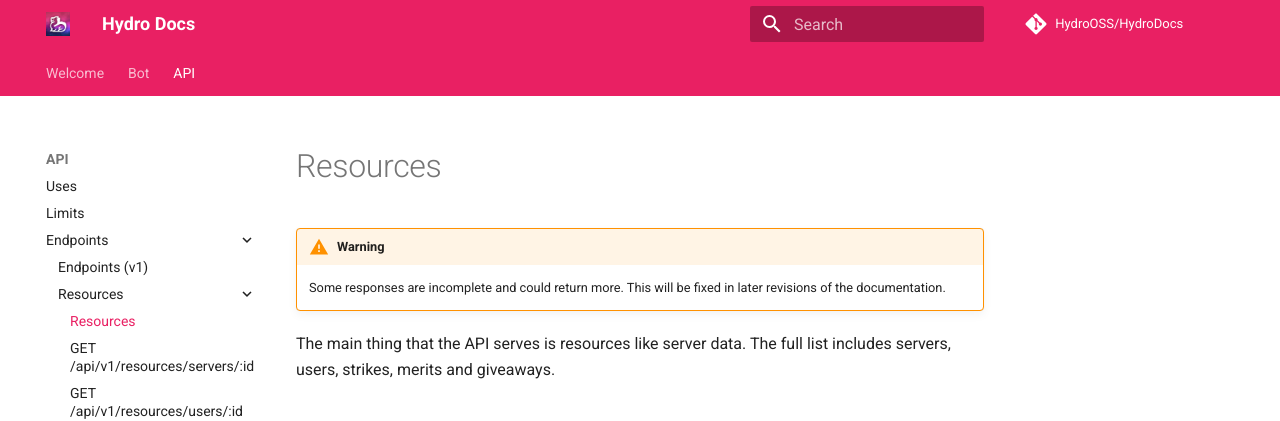
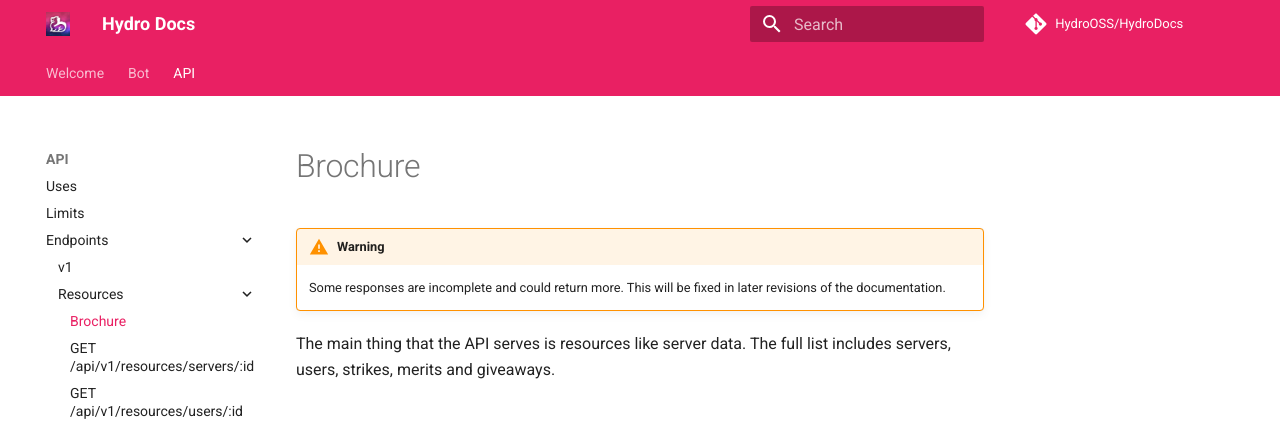
Before and after one commit to HydroOSS/HydroDocs, an MkDocs documentation site: the page built from docs/api/endpoints/resources/index.md, in a window 1280 px wide. Shown: the top 421 px of the page. Built offline with MkDocs 1.6.1 and Material for MkDocs 9.7.7, drawn with Linux system fonts in a browser that asks for light colours; comment, search, counter and statistics services are not loaded.

Commit message:
fix: add better naming for sections

```diff
--- a/docs/api/endpoints/index.md
+++ b/docs/api/endpoints/index.md
@@ -1,4 +1,4 @@
-# Endpoints (v1)
+# v1
 
 These are the currently-supported endpoints that the Hydro API allows you to use. Note that all v1 endpoints are served at `/api/v1`; this allows you to have a grace period of upgrading your client when we release new versions.
 
--- a/docs/api/endpoints/resources/index.md
+++ b/docs/api/endpoints/resources/index.md
@@ -1,4 +1,4 @@
-# Resources
+# Brochure
 
 !!! warning
     Some responses are incomplete and could return more. This will be fixed in later revisions of the documentation.
--- a/mkdocs.yml
+++ b/mkdocs.yml
@@ -43,7 +43,7 @@ nav:
       - api/index.md
       - api/limits.md
       - Endpoints:
-        - api/endpoints/index.md
+        - v1: api/endpoints/index.md
         - Resources:
           - api/endpoints/resources/index.md
           - api/endpoints/resources/servers.md
```
